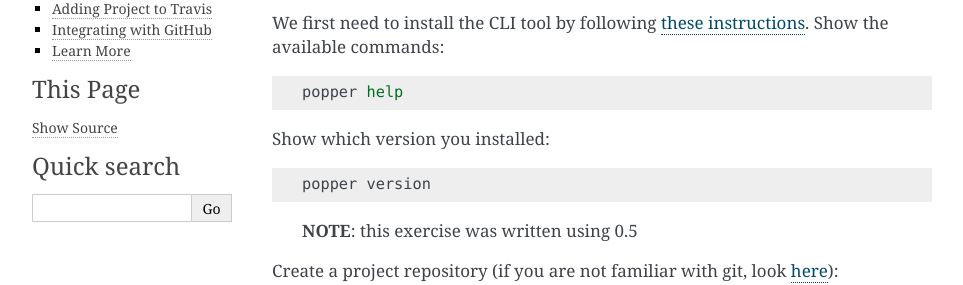
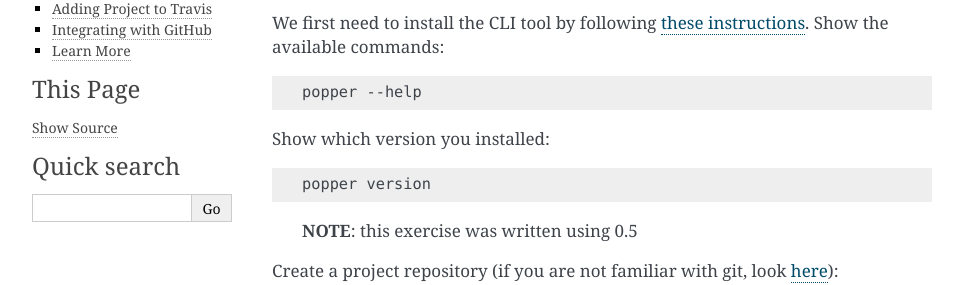
Before and after one commit to getpopper/popper, a Sphinx documentation site: the page built from docs/protocol/getting_started.md, in a window 1280 px wide and 900 px high. Shown: the part 180-465 px from the top of the window, without its empty margins (148-1111 px from the left). Built offline with Sphinx 7.4.7, drawn with Linux system fonts in a browser that asks for light colours; pages that are not in the unit, such as notebooks, are missing from menus.

````diff
--- a/docs/protocol/getting_started.md
+++ b/docs/protocol/getting_started.md
@@ -10,7 +10,7 @@ instructions](https://github.com/systemslab/popper/tree/master/cli#install).
 Show the available commands:
 
 ```bash
-popper help
+popper --help
 ```
 
 Show which version you installed:
````
Also changed, not shown: README.md (+1 -1 lines).
